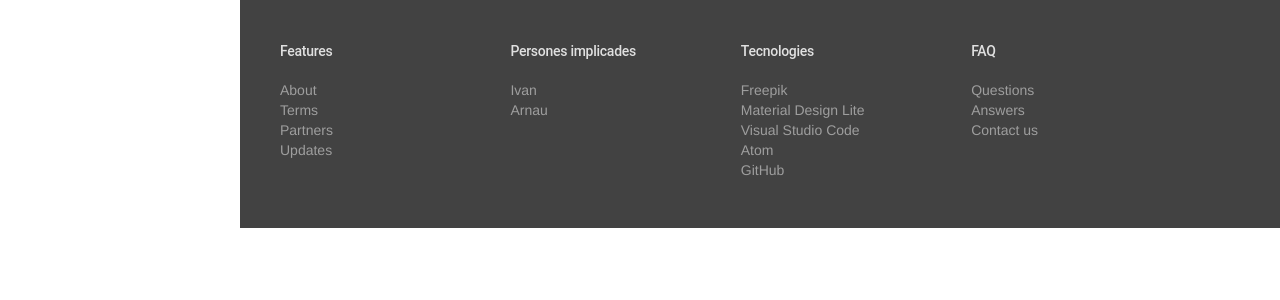
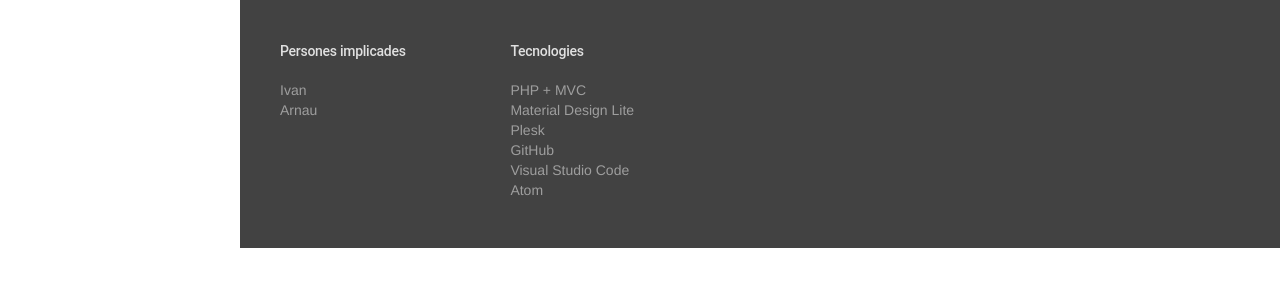
Before and after one commit to ivansoriano1997/web_g3_daw2, a PHP site: page /view/base/baseFooter.php in a window 1280 px wide. Shown: the top 300 px of the page. Run offline with PHP 8.4, Linux system fonts and the light colour scheme; data that the repository does not hold is empty.

Commit message:
Eliminem parts del footer sense definir

```diff
--- a/view/base/baseFooter.php
+++ b/view/base/baseFooter.php
@@ -16,17 +16,6 @@
         <div class="mdl-mega-footer__middle-section">
           <div class="mdl-mega-footer__drop-down-section">
             <input class="mdl-mega-footer__heading-checkbox" type="checkbox" checked>
-          <h1 class="mdl-mega-footer__heading">Features</h1>
-          <ul class="mdl-mega-footer__link-list">
-            <li><a href="#">About</a></li>
-            <li><a href="#">Terms</a></li>
-            <li><a href="#">Partners</a></li>
-            <li><a href="#">Updates</a></li>
-          </ul>
-        </div>
-
-        <div class="mdl-mega-footer__drop-down-section">
-          <input class="mdl-mega-footer__heading-checkbox" type="checkbox" checked>
             <h1 class="mdl-mega-footer__heading">Persones implicades</h1>
             <ul class="mdl-mega-footer__link-list">
               <li><a href="https://www.linkedin.com/in/ivansorianoarabia/">Ivan</a></li>
@@ -39,21 +28,12 @@
             <input class="mdl-mega-footer__heading-checkbox" type="checkbox" checked>
             <h1 class="mdl-mega-footer__heading">Tecnologies</h1>
             <ul class="mdl-mega-footer__link-list">
-            <li><a href="freepik.es">Freepik</a></li>
+              <li><a href="freepik.es">PHP + MVC</a></li>
               <li><a href="getmdl.io">Material Design Lite</a></li>
+              <li><a href="https://www.plesk.com">Plesk</a></li>
+              <li><a href="github.com">GitHub</a></li>
               <li><a href="code.visualstudio.com">Visual Studio Code</a></li>
               <li><a href="atom.io">Atom</a></li>
-            <li><a href="github.com">GitHub</a></li>
-          </ul>
-        </div>
-
-        <div class="mdl-mega-footer__drop-down-section">
-          <input class="mdl-mega-footer__heading-checkbox" type="checkbox" checked>
-          <h1 class="mdl-mega-footer__heading">FAQ</h1>
-          <ul class="mdl-mega-footer__link-list">
-            <li><a href="#">Questions</a></li>
-            <li><a href="#">Answers</a></li>
-            <li><a href="#">Contact us</a></li>
             </ul>
           </div>
       </div>
```
Lines whose indentation alone changed are shown as unchanged.
